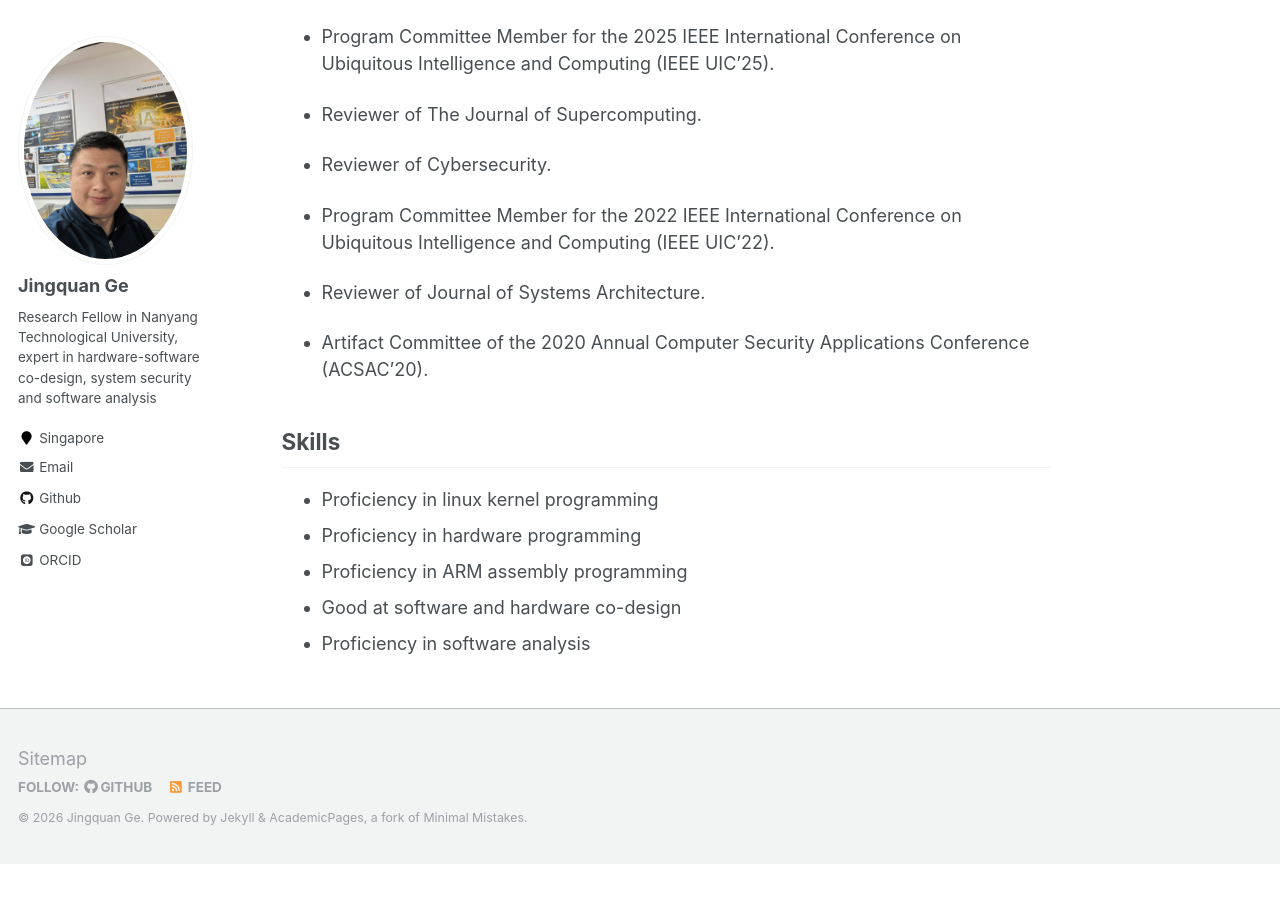
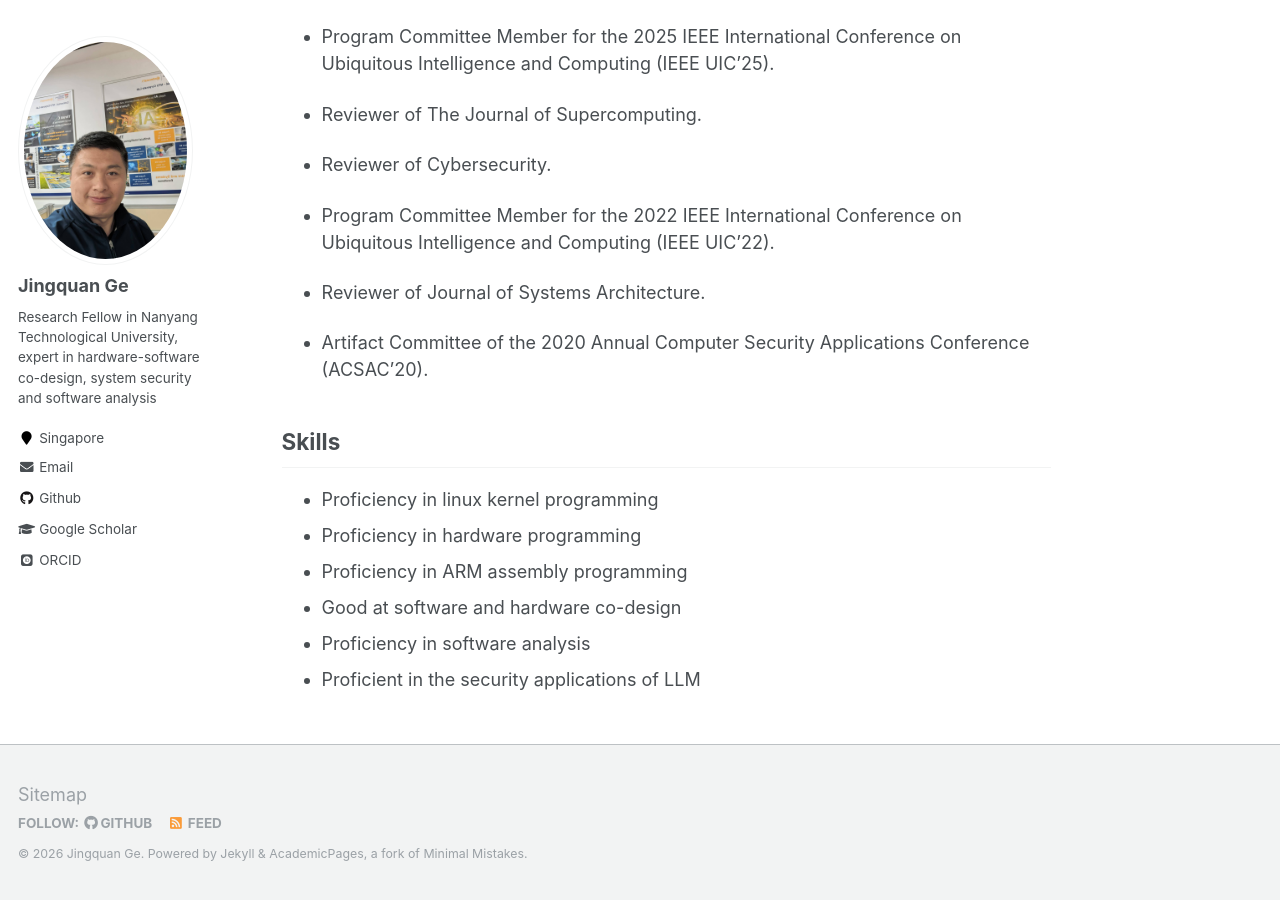
Before and after one commit to gejingquan/gejingquan.github.io, a Jekyll site: the page built from _pages/about.md, in a window 1280 px wide and 900 px high, scrolled down 1403 px. Built offline with Jekyll 4.4.1, drawn with Linux system fonts in a browser that asks for light colours; some web fonts are replaced; before the commit the page ends 2267 px from its top, so only the background shows below that.

Commit message:
Update about.md

```diff
--- a/_pages/about.md
+++ b/_pages/about.md
@@ -65,3 +65,4 @@ Email: gejingquan@hit.edu.cn
 * Proficiency in ARM assembly programming
 * Good at software and hardware co-design
 * Proficiency in software analysis
+* Proficient in the security applications of LLM
```
